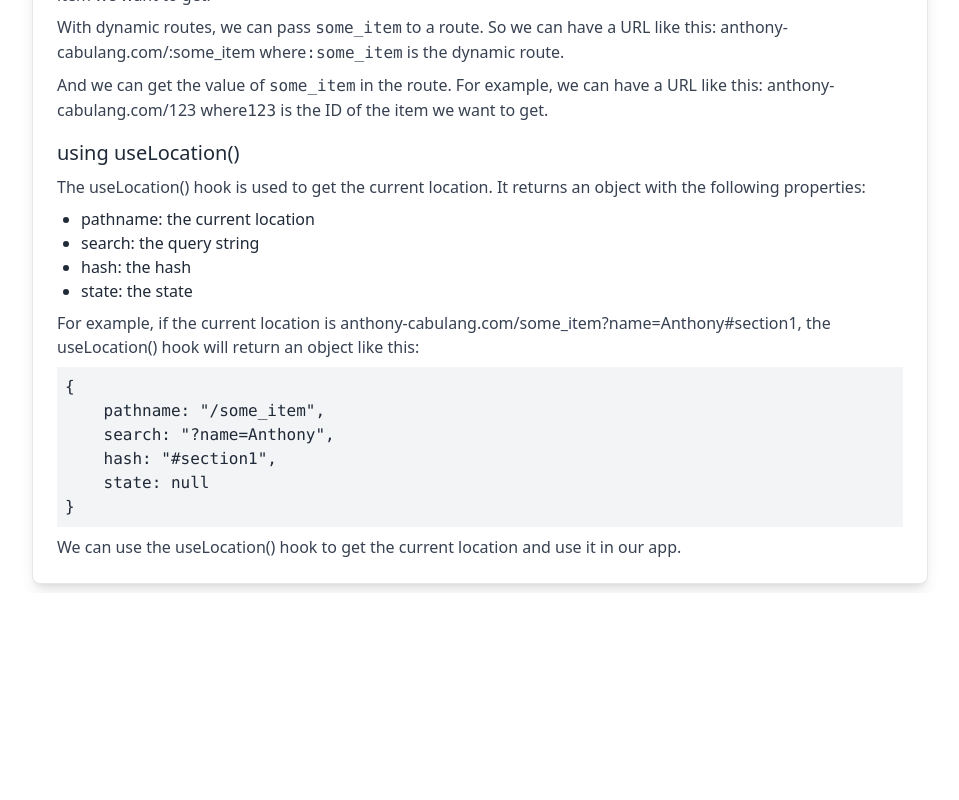
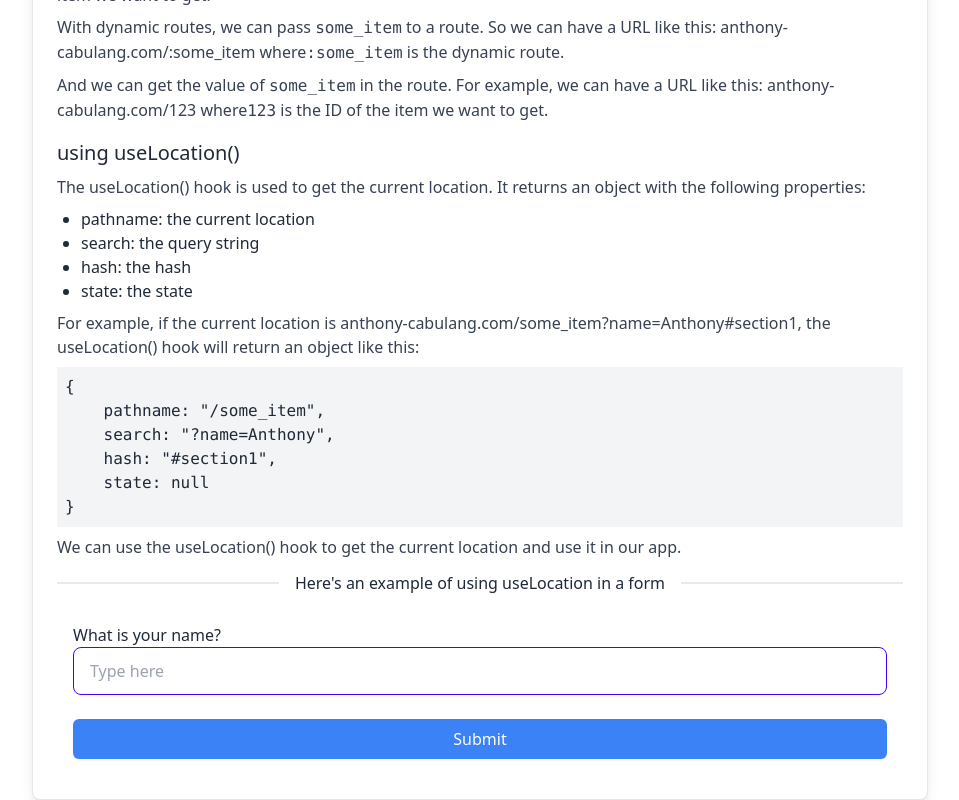
Before and after one commit to Anthony-0801/react-vite-learnings, a React (Vite) app: page /mix-routes in a window 1280 px wide. Shown: the part 207-1007 px from the top of the page, without its empty margins (160-1119 px from the left). Before the commit the page ends 800 px from the top, so only its background shows below. Built offline with nearby package versions, Linux system fonts and the light colour scheme.

Commit message:
feat: add RouteMixFormResult component and implement form navigation with useLocation

```diff
--- a/src/App.jsx
+++ b/src/App.jsx
@@ -5,6 +5,7 @@ import { NotFoundComponent } from "./components/NotFoundComponent";
 import { RouteHome } from "./components/navigate/routing-examples/RouteHome";
 import { RouteNested } from "./components/navigate/routing-examples/RouteNested";
 import { RouteMix } from "./components/navigate/routing-examples/RouteMix";
+import { RouteMixFormResult } from "./components/navigate/routing-examples/RouteMixFormResult";
 
 export default function App() {
   return (
@@ -19,6 +20,7 @@ export default function App() {
             <Route path="nested-routes" element={<RouteNested />} />
           </Route>
           <Route path="/mix-routes" element={<RouteMix />} />
+          <Route path="/useLocation" element={<RouteMixFormResult />} />
           <Route path="*" element={<NotFoundComponent />} />
         </Routes>
       </BrowserRouter>
--- a/src/components/NotFoundComponent.jsx
+++ b/src/components/NotFoundComponent.jsx
@@ -1,6 +1,8 @@
 import React from "react";
+import { useNavigate } from "react-router-dom";
 
 export const NotFoundComponent = () => {
+  const navigate = useNavigate();
   return (
     <div class="w-full h-screen bg-gray-50 flex flex-col lg:flex-row items-center justify-center space-y-16 lg:space-y-0 space-x-8 2xl:space-x-0">
       <div class="w-full lg:w-1/2 flex flex-col items-center justify-center lg:px-2 xl:px-0 text-center">
@@ -14,7 +16,7 @@ export const NotFoundComponent = () => {
           Sorry, the page you are looking for could not be found.
         </p>
         <a
-          href="#"
+          onClick={() => navigate("/")}
           class="flex items-center space-x-2 bg-blue-600 hover:bg-blue-700 text-gray-100 px-4 py-2 rounded transition duration-150"
           title="Return Home"
         >
--- a/src/components/navigate/NavigateToTodoList.jsx
+++ b/src/components/navigate/NavigateToTodoList.jsx
@@ -5,6 +5,8 @@ export const NavigateToTodoList = () => {
     const navigate = useNavigate();
   return (
     <div>
+        <h1 className='text-2xl my-2 font-semibold'>Reminder 🚨</h1>
+        <p className='text-md my-2 font-semibold'>Please change the URL link to '/' only or just put any words in the link to navigate back home</p>
         <button
             className='bg-blue-800 w-full p-2 mx-2 rounded-md text-white font-font-semibold'
             onClick={()=> navigate('/todo-list')}
--- a/src/components/navigate/routing-examples/RouteMix.jsx
+++ b/src/components/navigate/routing-examples/RouteMix.jsx
@@ -1,6 +1,10 @@
-import React from "react";
+import React, { useState } from "react";
+import { useNavigate } from "react-router-dom";
 
 export const RouteMix = () => {
+  const [name, setName] = useState("");
+  const navigate = useNavigate();
+
   return (
     <div className="max-w-4xl mx-auto p-6 bg-white shadow-lg rounded-lg border border-gray-200">
       <h1 className="text-center text-2xl font-semibold">
@@ -54,6 +58,25 @@ export const RouteMix = () => {
         We can use the useLocation() hook to get the current location and use it
         in our app.
       </p>
+      <div className="divider mt-4">
+        Here's an example of using useLocation in a form
+      </div>
+      <form className="flex flex-col gap-4 p-4 mt-4 rounded-md">
+        <fieldset className="fieldset">
+          <legend className="fieldset-legend">What is your name?</legend>
+          <input type="text" className="input input-primary w-full" placeholder="Type here" value={name} onChange={(e) => setName(e.target.value)} />
+        </fieldset>
+
+        <button
+          className="block mt-2 bg-blue-500 text-white px-4 py-2 rounded-md shadow-sm hover:bg-blue-600 focus:outline-none focus:ring-2 focus:ring-blue-500 focus:ring-opacity-50"
+          onClick={(e) => {
+            e.preventDefault();
+            navigate("/useLocation", { state: { name } });
+          }}
+        >
+          Submit
+        </button>
+      </form>
     </div>
   );
 };
--- /dev/null
+++ b/src/components/navigate/routing-examples/RouteMixFormResult.jsx
@@ -0,0 +1,35 @@
+import React from "react";
+import { useLocation, useNavigate } from "react-router-dom";
+
+export const RouteMixFormResult = () => {
+  const location = useLocation();
+  const navigate = useNavigate();
+  const { name } = location.state;
+
+  return (
+    <>
+      <div className="flex justify-center items-center h-screen">
+        <div className="mockup-browser border-4 border-black w-6/12 h-3/6">
+          <div className="mockup-browser-toolbar">
+            <div className="input">
+              anthony-cabulang.com/route-exercise/useLocation
+            </div>
+          </div>
+
+          <div className="flex flex-col justify-center items-center h-80">
+            <h1 className=" text-center text-xl font-bold">
+              Welcome {name}! 😉
+            </h1>
+
+            <button
+              className="bg-red-800 p-4 mt-10 py-2 rounded-md text-white text-sm font-semibold"
+              onClick={() => navigate("/")}
+            >
+              Go home
+            </button>
+          </div>
+        </div>
+      </div>
+    </>
+  );
+};
```
